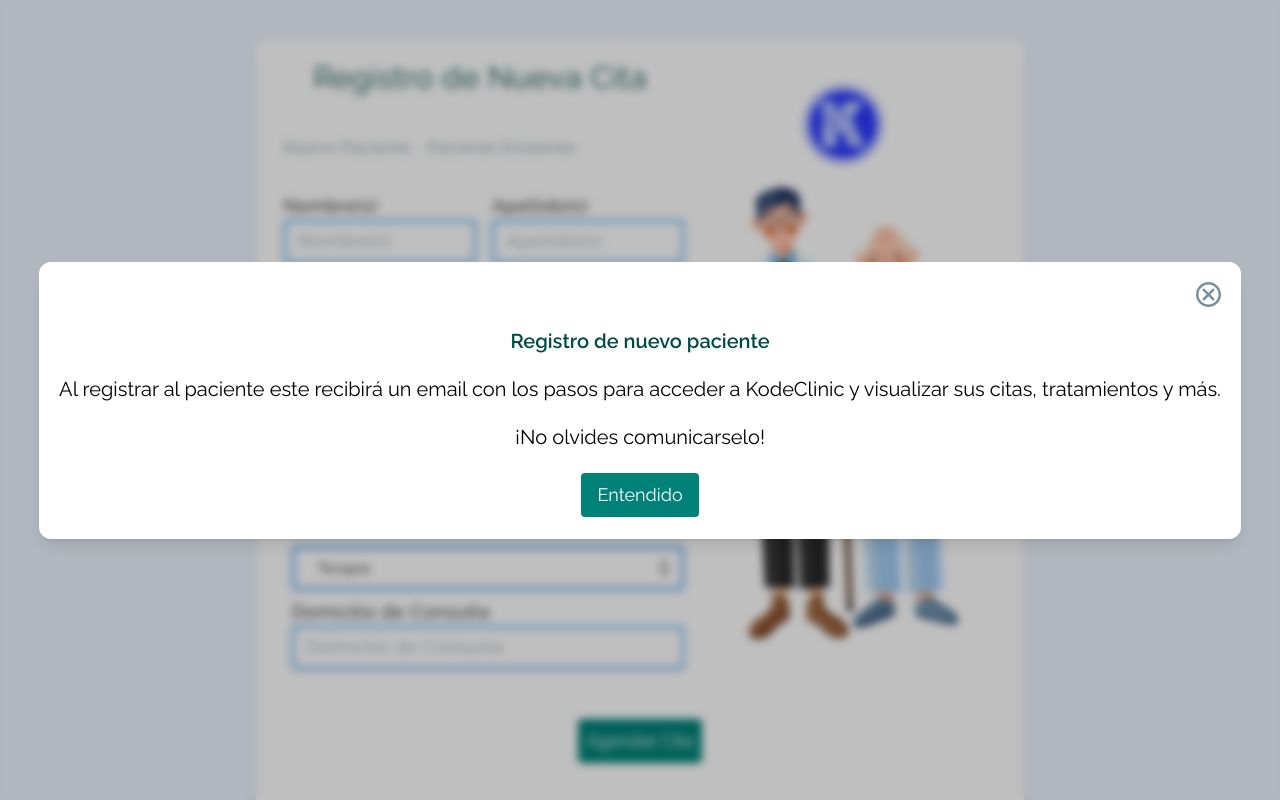
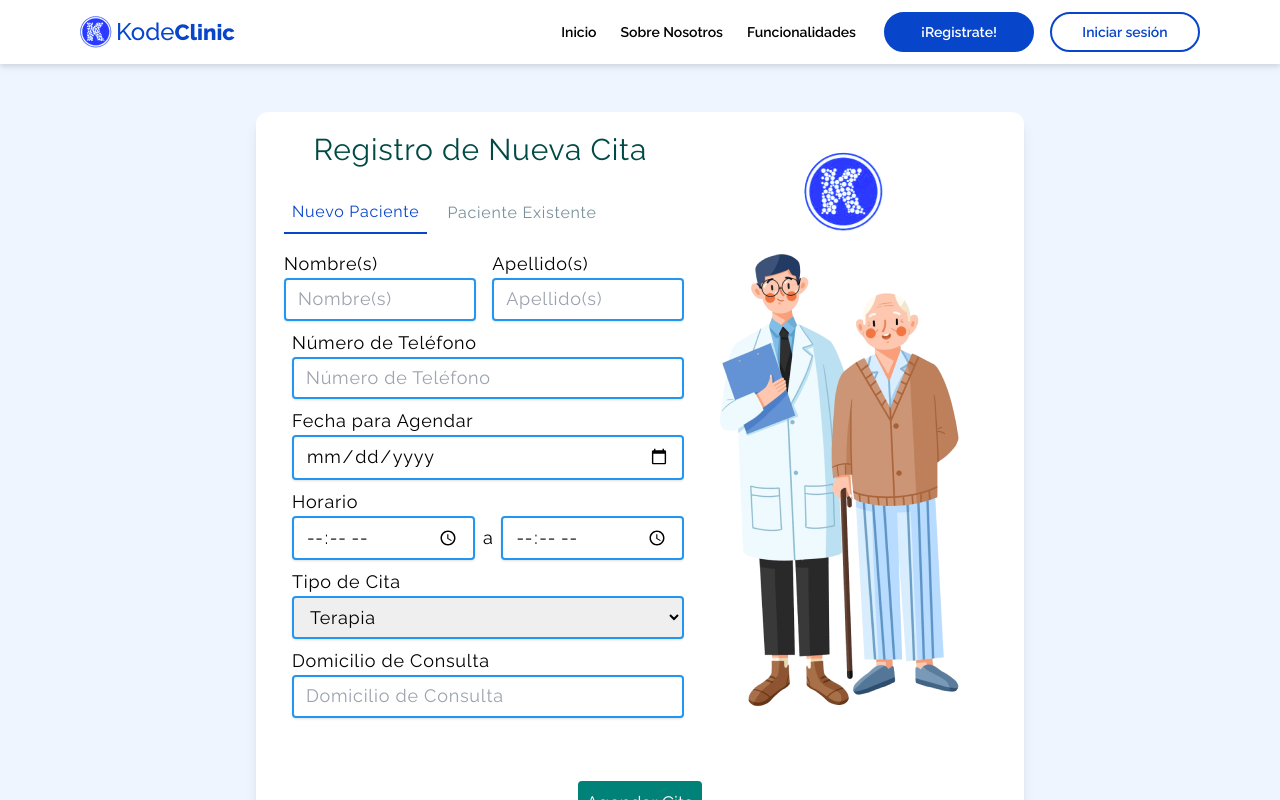
Before and after one commit to KodeClinic/front_KodeClinic, a Next.js app: page /NewAppointment in a window 1280 px wide. Shown: the top 800 px of the page. Built offline with nearby package versions, Linux system fonts and the light colour scheme.

Commit message:
changes on modals and design details made

```diff
--- a/components/NewPatient_Modal.jsx
+++ b/components/NewPatient_Modal.jsx
@@ -1,4 +1,5 @@
 import clsx from "clsx";
+import { useState } from "react";
 
 export default function NewPatientModal() {
   return (
@@ -30,11 +31,7 @@
           )}
         >
           <div className={clsx("flex", "justify-end")}>
-            <button
-              onClick={() => {
-                () => onClose();
-              }}
-            >
+            <button>
               <svg
                 width="25"
                 height="25"
--- a/pages/NewAppointment.jsx
+++ b/pages/NewAppointment.jsx
@@ -1,36 +1,36 @@
 import clsx from "clsx";
+import { useState } from "react";
 import SuccessModal from "@/components/SuccessModal";
-import { PaymentModal } from "@/components/Payment_Modal";
-import TwoButtonsModal from "@/components/TwoButtons_Modal.jsx";
-import NewPatientModal from "@/components/NewPatient_Modal";
+import NavBar from "@/components/NavBar";
 
 export default function NewAppointment() {
-  //   const tabs = document.querySelectorAll(`[data-tab-target]`);
-  //   const activeClass = "bg-indigo-200";
+  const [showNewPatient, setShowNewPatient] = useState(true);
+  const [showPatient, setShowPatient] = useState(false);
 
-  //   tabs[0].classList.add(activeClass);
-  //   document.querySelectorAll("#tab1").classList.remove("hidden");
+  const showFirstContent = () => {
+    setShowNewPatient(true);
+    setShowPatient(false);
+  };
 
-  //   tabs.forEach((tab) => {
-  //     tab.addEventListener("click", () => {
-  //       const targetContent = document.querySelectorAll(tab.dataset.tabTarget);
-  //       console.log(targetContent);
+  const showSecondContent = () => {
+    setShowNewPatient(false);
+    setShowPatient(true);
+  };
 
-  //       document
-  //         .querySelectorAll(".tab-content")
-  //         .forEach((content) => content.classList.add("hidden"));
-  //       targetContent.classList.remove("hidden");
+  const [isModalOpen, setIsModalOpen] = useState(false);
 
-  //       document
-  //         .querySelectorAll(".bg-indigo-200")
-  //         .forEach(activeTab.classList.remove(activeClass));
-  //       tab.classList.add(activeClass);
-  //     });
-  //   });
+  const openModal = () => {
+    setIsModalOpen(true);
+  };
 
+  const closeModal = () => {
+    setIsModalOpen(false);
+  };
   return (
     <>
-      <main className={clsx("bg-background", "w-full", "p-10")}>
+      <NavBar />
+
+      <main className={clsx("bg-background", "w-full", "p-10", "pt-28")}>
         <div
           className={clsx(
             "max-w-md",
@@ -60,37 +60,39 @@
                   <span className={clsx("text-green_title", "text-center")}>
                     Registro de Nueva Cita
                   </span>
+
                   <div
                     className={clsx(
                       "flex",
                       "justify-start",
                       "text-base",
-                      "pt-2"
+                      "pt-2",
+                      "space-x-3"
                     )}
                   >
                     <button
-                      data-tab-target="#tab1"
-                      className={clsx(
-                        "text-blue_gray-400",
-                        "hover:text-blue_button",
-                        "hover:border-b-2"
-                      )}
+                      onClick={showFirstContent}
+                      className={`${
+                        showNewPatient
+                          ? "text-blue_button border-b-2 p-2 "
+                          : "text-blue_gray-400 p-2"
+                      }`}
                     >
                       Nuevo Paciente
                     </button>
                     <button
-                      data-tab-target="#tab2"
-                      className={clsx(
-                        "p-4",
-                        "text-blue_gray-400",
-                        "hover:text-blue_button",
-                        "hover:border-b-2"
-                      )}
+                      onClick={showSecondContent}
+                      className={`${
+                        showPatient
+                          ? "text-blue_button border-b-2 p-2 "
+                          : "text-blue_gray-400 p-2"
+                      }`}
                     >
                       Paciente Existente
                     </button>
                   </div>
-                  <div id="tab1" className={clsx("tab-content", "")}>
+                  {showNewPatient && (
+                    <div id="tab1" className="">
                       <div className={clsx("", "md:flex", "md:space-x-4")}>
                         <div className={clsx("text-base", "md:text-lg")}>
                           <p> Nombre(s)</p>
@@ -120,7 +122,9 @@
                         </div>
                       </div>
                       <div className={clsx("pt-2")}>
-                      <div className={clsx("ml-2", "text-base", "md:text-lg")}>
+                        <div
+                          className={clsx("ml-2", "text-base", "md:text-lg")}
+                        >
                           <p> Número de Teléfono</p>
                           <input
                             className="shadow appearance-none border-2 border-primary_main rounded w-full py-2 px-3 text-gray-700 leading-tight focus:outline-none focus:shadow-outline"
@@ -131,7 +135,9 @@
                         </div>
                       </div>
                       <div className={clsx("pt-2", "")}>
-                      <div className={clsx("ml-2", "text-base", "md:text-lg")}>
+                        <div
+                          className={clsx("ml-2", "text-base", "md:text-lg")}
+                        >
                           <p> Fecha para Agendar</p>
                           <input
                             className="shadow appearance-none border-2 border-primary_main rounded w-full py-2 px-3 text-gray-700 leading-tight focus:outline-none focus:shadow-outline"
@@ -143,7 +149,12 @@
                       </div>
                       <div className={clsx("pt-2", "")}>
                         <div
-                        className={clsx("ml-2", "text-base", "md:text-lg", "")}
+                          className={clsx(
+                            "ml-2",
+                            "text-base",
+                            "md:text-lg",
+                            ""
+                          )}
                         >
                           <p> Horario</p>
                           <div className="flex">
@@ -164,39 +175,20 @@
                         </div>
                       </div>
                       <div className={clsx("pt-2")}>
-                      <div className={clsx("ml-2", "text-base", "md:text-lg")}>
+                        <div
+                          className={clsx("ml-2", "text-base", "md:text-lg")}
+                        >
                           <p> Tipo de Cita</p>
-                        <div class="relative mt-2">
-                          <button
-                            type="button"
-                            class="relative w-full cursor-default rounded bg-white px-3 pr-10 text-left text-gray-700 ring-1 ring-inset ring-gray-300 focus:outline-none focus:ring-2 focus:ring-indigo-500 sm:text-sm sm:leading-6 border-2 border-primary_main rounded w-full py-2 text-gray-700 leading-tight focus:outline-none focus:shadow-outline"
-                            aria-haspopup="listbox"
-                            aria-expanded="true"
-                            aria-labelledby="listbox-label"
-                          >
-                            <span class="flex items-center">
-                              <span class="ml-3 block truncate">Terapia</span>
-                            </span>
-                            <span class="pointer-events-none absolute inset-y-0 right-0 ml-3 flex items-center pr-2">
-                              <svg
-                                class="h-5 w-5 text-gray-400"
-                                viewBox="0 0 20 20"
-                                fill="currentColor"
-                                aria-hidden="true"
-                              >
-                                <path
-                                  fill-rule="evenodd"
-                                  d="M10 3a.75.75 0 01.55.24l3.25 3.5a.75.75 0 11-1.1 1.02L10 4.852 7.3 7.76a.75.75 0 01-1.1-1.02l3.25-3.5A.75.75 0 0110 3zm-3.76 9.2a.75.75 0 011.06.04l2.7 2.908 2.7-2.908a.75.75 0 111.1 1.02l-3.25 3.5a.75.75 0 01-1.1 0l-3.25-3.5a.75.75 0 01.04-1.06z"
-                                  clip-rule="evenodd"
-                                />
-                              </svg>
-                            </span>
-                          </button>
-                        </div>
+                          <select className="shadow border-2 border-primary_main rounded w-full py-2 px-3 text-gray-700 leading-tight focus:outline-none focus:shadow-outline ">
+                            <option value="Terapia">Terapia</option>
+                            <option value="Valoracion">Valoración</option>
+                          </select>
                         </div>
                       </div>
                       <div className={clsx("pt-2")}>
-                      <div className={clsx("ml-2", "text-base", "md:text-lg")}>
+                        <div
+                          className={clsx("ml-2", "text-base", "md:text-lg")}
+                        >
                           <p> Domicilio de Consulta</p>
                           <input
                             className="shadow appearance-none border-2 border-primary_main rounded w-full py-2 px-3 text-gray-700 leading-tight focus:outline-none focus:shadow-outline"
@@ -207,10 +199,16 @@
                         </div>
                       </div>
                     </div>
-                  <div id="tab2" className={clsx("tab-content", "hidden")}>
-                    <div className={clsx("", "md:flex", "md:space-x-4")}></div>
+                  )}
+                  {showPatient && (
+                    <div id="tab2" className="">
+                      <div
+                        className={clsx("", "md:flex", "md:space-x-4")}
+                      ></div>
                       <div className={clsx("")}>
-                      <div className={clsx("ml-2", "text-base", "md:text-lg")}>
+                        <div
+                          className={clsx("ml-2", "text-base", "md:text-lg")}
+                        >
                           <p> Buscar Paciente</p>
 
                           <form class="flex items-center max-w-lg mx-auto shadow appearance-none border-2 border-primary_main rounded w-full text-gray-700 leading-tight focus:outline-none focus:shadow-outline">
@@ -243,7 +241,9 @@
                         </div>
                       </div>
                       <div className={clsx("pt-2", "")}>
-                      <div className={clsx("ml-2", "text-base", "md:text-lg")}>
+                        <div
+                          className={clsx("ml-2", "text-base", "md:text-lg")}
+                        >
                           <p> Fecha para Agendar</p>
                           <input
                             className="shadow appearance-none border-2 border-primary_main rounded w-full py-2 px-3 text-gray-700 leading-tight focus:outline-none focus:shadow-outline"
@@ -255,7 +255,12 @@
                       </div>
                       <div className={clsx("pt-2", "")}>
                         <div
-                        className={clsx("ml-2", "text-base", "md:text-lg", "")}
+                          className={clsx(
+                            "ml-2",
+                            "text-base",
+                            "md:text-lg",
+                            ""
+                          )}
                         >
                           <p> Horario</p>
                           <div className="flex">
@@ -276,39 +281,20 @@
                         </div>
                       </div>
                       <div className={clsx("pt-2")}>
-                      <div className={clsx("ml-2", "text-base", "md:text-lg")}>
+                        <div
+                          className={clsx("ml-2", "text-base", "md:text-lg")}
+                        >
                           <p> Tipo de Cita</p>
-                        <div class="relative mt-2">
-                          <button
-                            type="button"
-                            class="relative w-full cursor-default rounded bg-white px-3 pr-10 text-left text-gray-700 ring-1 ring-inset ring-gray-300 focus:outline-none focus:ring-2 focus:ring-indigo-500 sm:text-sm sm:leading-6 border-2 border-primary_main rounded w-full py-2 text-gray-700 leading-tight focus:outline-none focus:shadow-outline"
-                            aria-haspopup="listbox"
-                            aria-expanded="true"
-                            aria-labelledby="listbox-label"
-                          >
-                            <span class="flex items-center">
-                              <span class="ml-3 block truncate">Terapia</span>
-                            </span>
-                            <span class="pointer-events-none absolute inset-y-0 right-0 ml-3 flex items-center pr-2">
-                              <svg
-                                class="h-5 w-5 text-gray-400"
-                                viewBox="0 0 20 20"
-                                fill="currentColor"
-                                aria-hidden="true"
-                              >
-                                <path
-                                  fill-rule="evenodd"
-                                  d="M10 3a.75.75 0 01.55.24l3.25 3.5a.75.75 0 11-1.1 1.02L10 4.852 7.3 7.76a.75.75 0 01-1.1-1.02l3.25-3.5A.75.75 0 0110 3zm-3.76 9.2a.75.75 0 011.06.04l2.7 2.908 2.7-2.908a.75.75 0 111.1 1.02l-3.25 3.5a.75.75 0 01-1.1 0l-3.25-3.5a.75.75 0 01.04-1.06z"
-                                  clip-rule="evenodd"
-                                />
-                              </svg>
-                            </span>
-                          </button>
-                        </div>
+                          <select className="shadow border-2 border-primary_main rounded w-full py-2 px-3 text-gray-700 leading-tight focus:outline-none focus:shadow-outline ">
+                            <option value="Terapia">Terapia</option>
+                            <option value="Valoracion">Valoración</option>
+                          </select>
                         </div>
                       </div>
                       <div className={clsx("pt-2")}>
-                      <div className={clsx("ml-2", "text-base", "md:text-lg")}>
+                        <div
+                          className={clsx("ml-2", "text-base", "md:text-lg")}
+                        >
                           <p> Domicilio de Consulta</p>
                           <input
                             className="shadow appearance-none border-2 border-primary_main rounded w-full py-2 px-3 text-gray-700 leading-tight focus:outline-none focus:shadow-outline"
@@ -319,6 +305,7 @@
                         </div>
                       </div>
                     </div>
+                  )}
                 </div>
               </div>
             </div>
@@ -331,7 +318,7 @@
                 "justify-center",
                 "place-items-center",
                 "space-y-5",
-                "bg-[white]",
+                "bg-white",
                 "p-5"
               )}
             >
@@ -349,6 +336,7 @@
           </div>
           <div className="grid place-items-center m-12">
             <button
+              onClick={openModal}
               className={clsx(
                 "border",
                 " border-2",
@@ -367,14 +355,9 @@
         <SuccessModal
           text="Cita guardada con éxito"
           button="Confirmar"
+          isOpen={isModalOpen}
+          onClose={closeModal}
         ></SuccessModal>
-        {/* <PaymentModal></PaymentModal> */}
-        {/* <TwoButtonsModal
-          title="Cerrar Sesión"
-          button1="Cancelar"
-          button2="Confirmar"
-        ></TwoButtonsModal> */}
-        <NewPatientModal></NewPatientModal>
       </main>
     </>
   );
```
Also changed, not shown: components/Availability.jsx (+11 -1 lines), components/ModalCard.jsx (+50 -45 lines), components/SuccessModal.jsx (+20 -4 lines), pages/WelcomePage.jsx (+7 -3 lines), 1 other file (tests, documents, lock files or other folders). Lines whose indentation alone changed are shown as unchanged.
